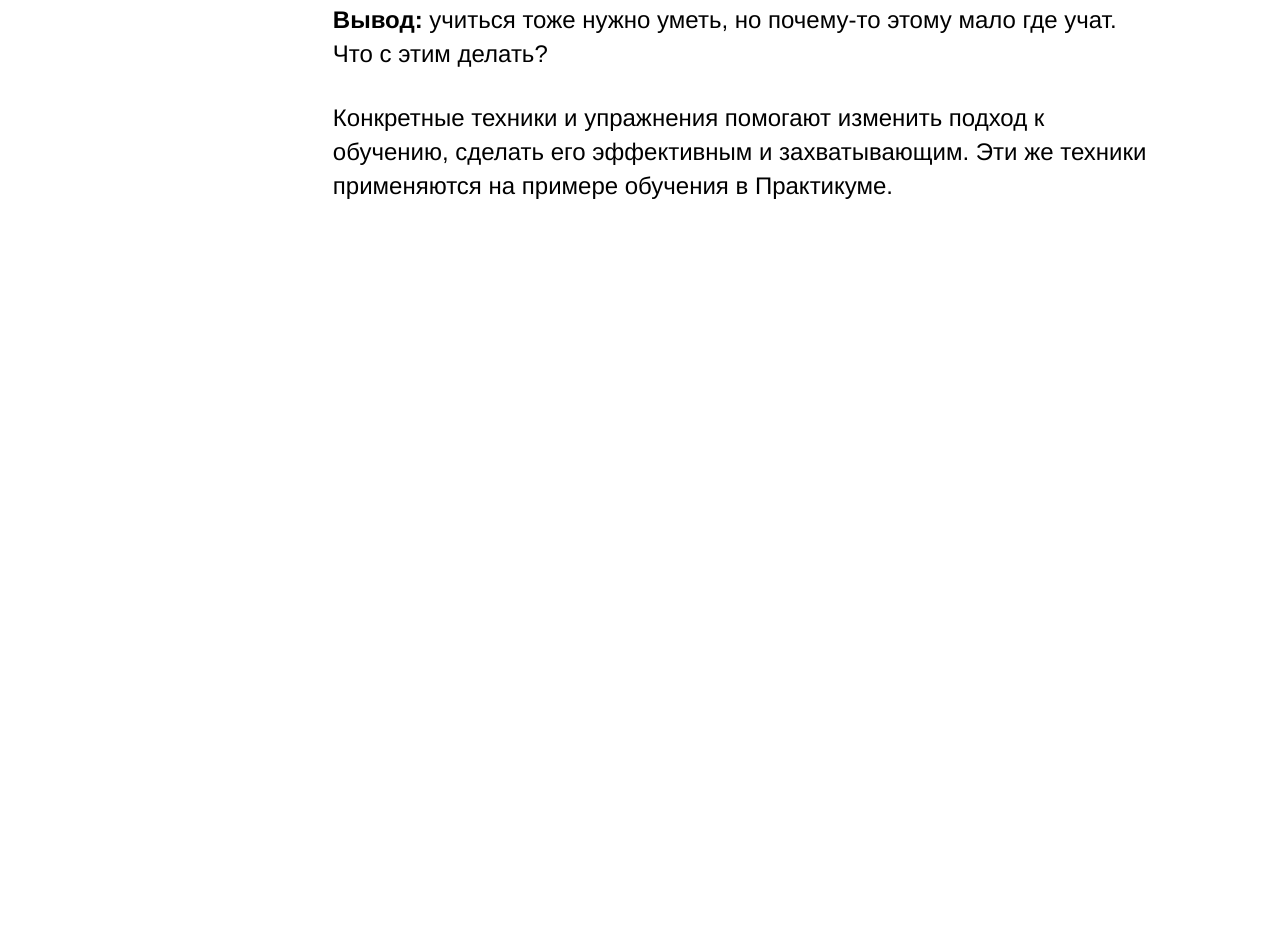
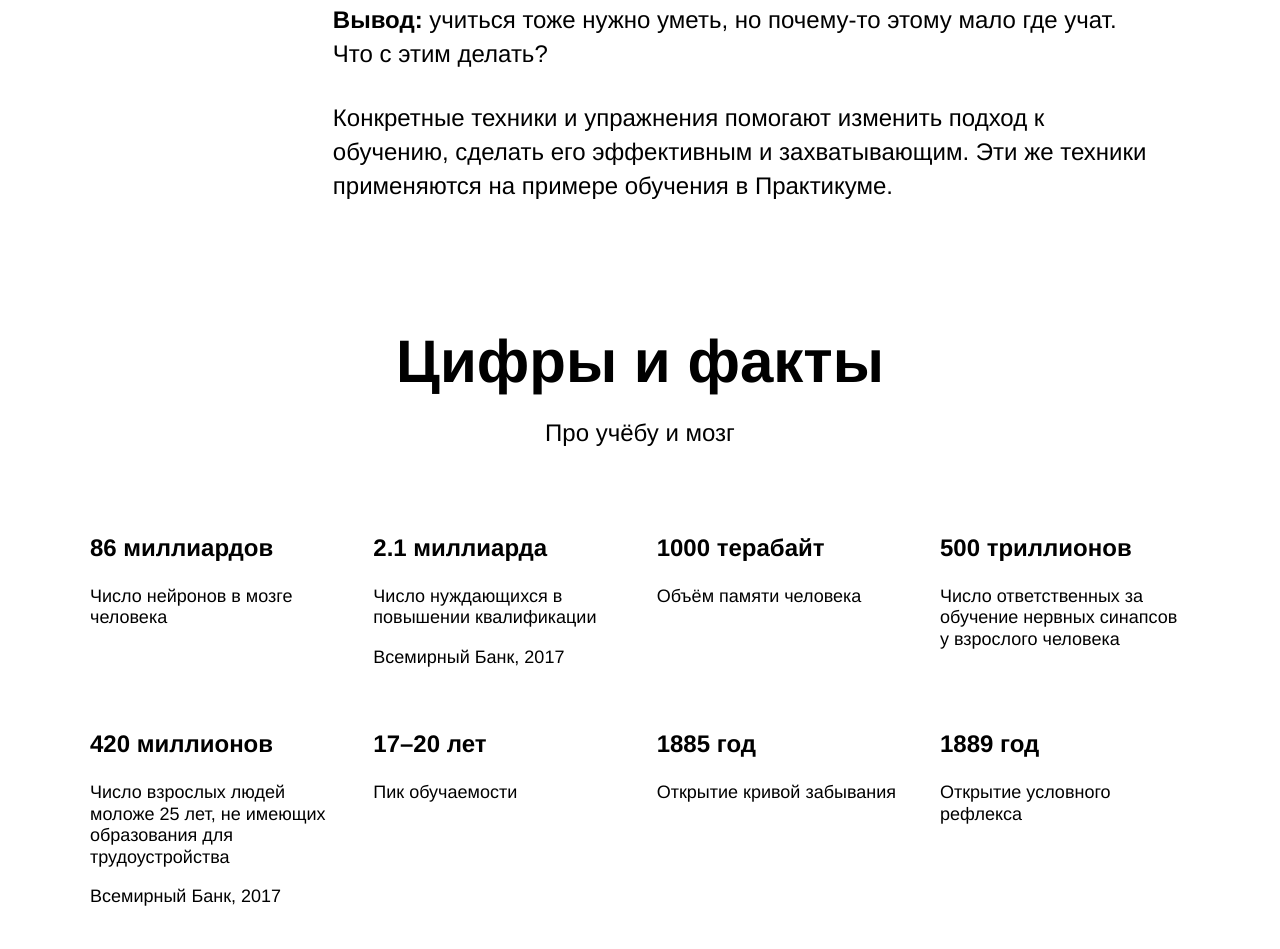
Before and after one commit to nu-dash/learn_to_learn, a plain HTML site: page index.html in a window 1280 px wide. Shown: the part 1077-2026 px from the top of the page. Before the commit the page ends 1404 px from the top, so only its background shows below. Drawn offline with Linux system fonts and the light colour scheme.

Commit message:
feat: add digits

```diff
--- a/index.html
+++ b/index.html
@@ -34,7 +34,6 @@
     </header>
 
 
-
     <main class="content">
       <section class="description">
         <div class="two-columns two-columns-description">
@@ -55,19 +54,76 @@
             <p class="paragraph-description3">Конкретные техники и упражнения помогают изменить подход к обучению, сделать его эффективным и захватывающим. Эти же техники применяются на примере обучения в Практикуме.</p>
           <!-- </div>  -->
 
-
-
         </div>
-
         </div>
-
       </section>
 
 
 
 
       <section class="digits">
+          <h1 class="h1_digits digits_center">Цифры и факты</h1>
+          <h2 class="h2_digits digits_center">Про учёбу и мозг</h2>
+
+        <div class="table">
+          <div class="table-cell">
+            <p class="table-element table-element_heading">86 миллиардов</p>
+            <p class="table-element table-element_text">Число нейронов в мозге человека</p>
+          </div>
+
+          <div class="table-cell">
+            <p class="table-element table-element_heading">2.1 миллиарда</p>
+            <p class="table-element table-element_text">Число нуждающихся в повышении квалификации</p>
+            <p class="table-element table-element_text">Всемирный Банк, 2017</p>
+          </div>
+
+          <div class="table-cell">
+            <p class="table-element table-element_heading">1000 терабайт</p>
+            <p class="table-element table-element_text">Объём памяти человека</p>
+          </div>
+
+          <div class="table-cell">
+            <p class="table-element table-element_heading">500 триллионов</p>
+            <p class="table-element table-element_text">Число ответственных за обучение нервных синапсов у взрослого человека</p>
+          </div>
+
+          <div class="table-cell">
+            <p class="table-element table-element_heading">420 миллионов</p>
+            <p class="table-element table-element_text">Число взрослых людей моложе 25 лет, не имеющих образования для трудоустройства</p>
+            <p class="table-element table-element_text">Всемирный Банк, 2017</p>
+          </div>
+
+          <div class="table-cell">
+            <p class="table-element table-element_heading">17–20 лет</p>
+            <p class="table-element table-element_text">Пик обучаемости</p>
+          </div>
+
+          <div class="table-cell">
+            <p class="table-element table-element_heading">1885 год</p>
+            <p class="table-element table-element_text">Открытие кривой забывания</p>
+          </div>
+
+          <div class="table-cell">
+            <p class="table-element table-element_heading">1889 год</p>
+            <p class="table-element table-element_text">Открытие условного рефлекса</p>
+          </div>
+
+          </div>
+
+
       </section>
+
+
+<div class="table table-content">
+          <div class="cell cell-content">
+            <div class="heading heading-content">
+              <div class="text text-content">
+                <p class="text-content1"></p>
+                <p class="text-content2"></p>
+              </div>
+            </div>
+          </div>
+
 
       <section class="feynman">
 
--- a/styles/style.css
+++ b/styles/style.css
@@ -160,3 +160,61 @@ min-width: 784px;
 .span-accent-description {
   font-weight: 600;
 }
+
+.digits_center {
+  text-align: center;
+  margin-left: auto;
+  margin-right: auto;
+}
+
+.h1_digits {
+  margin-top: 100px;
+  margin-bottom: 20px;
+  width: 60%;
+  line-height: 1.15;
+  font-size: 60px;
+  font-weight: 600;
+  color: black;
+}
+
+.h2_digits {
+  width: 60%;
+  line-height: 34px;
+  font-size: 24px;
+  font-weight: normal;
+  color: black;
+}
+
+.table {
+display: flex;
+width: 1100px;
+margin-left: auto;
+margin-right: auto;
+margin-bottom: 100px;
+margin-top: 60px;
+flex-wrap: wrap;
+justify-content: space-between;
+}
+
+.table-cell {
+width: 250px;
+padding-bottom: 20px;
+}
+
+.table-element {
+display: block;
+}
+
+.table-element_heading {
+  line-height: 1.15;
+  font-size: 24px;
+  font-weight: 600;
+  color: black;
+}
+
+.table-element_text {
+  line-height: 1.2;
+  font-size: 18px;
+  font-weight: normal;
+  color: black;
+}
```
